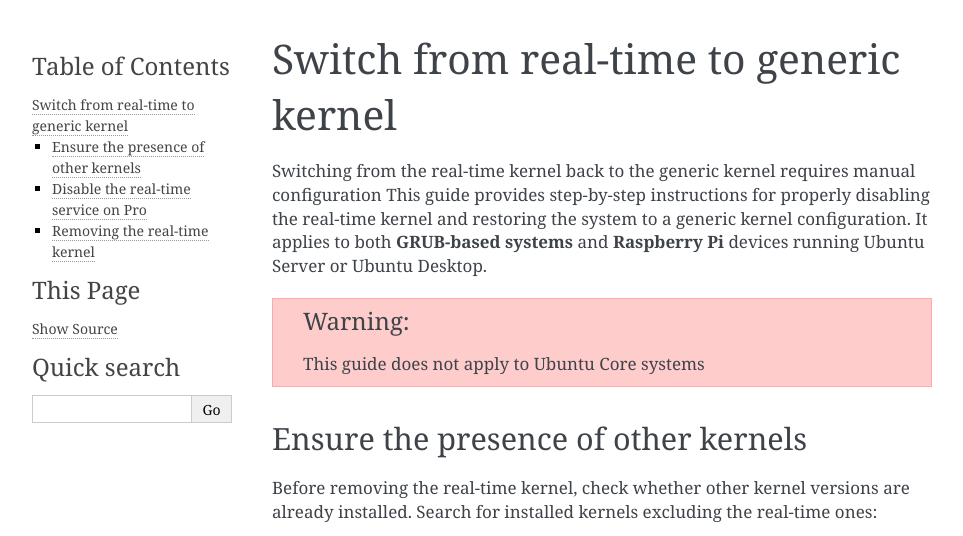
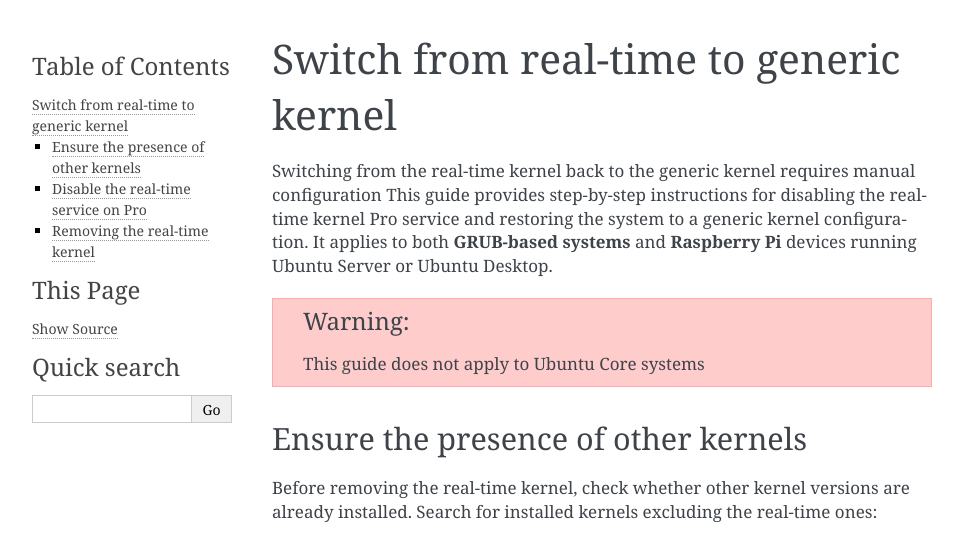
Before and after one commit to canonical/real-time-ubuntu-docs, a Sphinx documentation site: the page built from docs/how-to/switch-from-realtime-to-generic-kernel.md, in a window 1280 px wide and 900 px high, cut to the strip 0-536 px from the top of the window. Shown: the whole strip, without its empty margins (148-1111 px from the left). Built offline with Sphinx 7.4.7, drawn with Linux system fonts in a browser that asks for light colours.

Commit message:
refact: improve sentence
Signed-off-by: Lincoln Wallace <lincoln.wallace@canonical.com>

````diff
--- a/docs/how-to/switch-from-realtime-to-generic-kernel.md
+++ b/docs/how-to/switch-from-realtime-to-generic-kernel.md
@@ -1,7 +1,7 @@
 # Switch from real-time to generic kernel
 
 Switching from the real-time kernel back to the generic kernel requires manual configuration
-This guide provides step-by-step instructions for properly disabling the real-time kernel and restoring the system to a generic kernel configuration.
+This guide provides step-by-step instructions for disabling the real-time kernel Pro service and restoring the system to a generic kernel configuration.
 It applies to both **GRUB-based systems** and **Raspberry Pi** devices running Ubuntu Server or Ubuntu Desktop.
 
 ```{warning}
````
